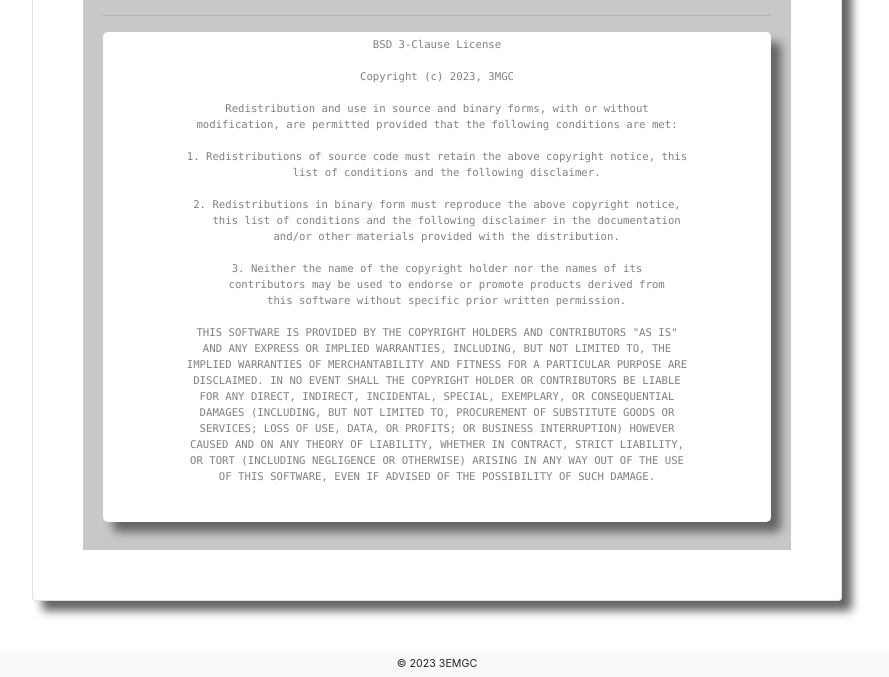
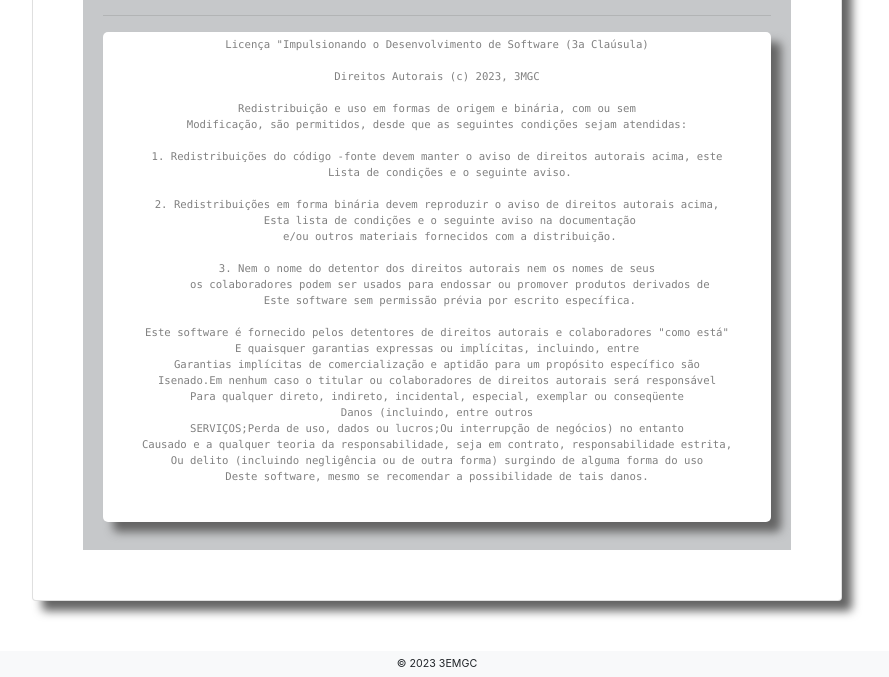
Before and after one commit to Nurul-GC/angosafe, a Flask app: page /about/ in a window 1280 px wide. Shown: the part 2095-2772 px from the top of the page, without its empty margins (203-1092 px from the left). Run offline with Flask 3, Linux system fonts and the light colour scheme; some libraries are stand-ins or nearby versions.

Commit message:
update app/templates/*

```diff
--- a/app/templates/sobre.html
+++ b/app/templates/sobre.html
@@ -56,34 +56,34 @@
         <img src="{{ url_for('static', filename='img/license-BSD3.svg') }}" alt="license-icon" title="Software licenciado sob a licença 'Impulsionando o Desenvolvimento de Software(Boost Software Development) - 3ª clausula' ">
         <hr>
         <pre class="json">
-BSD 3-Clause License
+Licença "Impulsionando o Desenvolvimento de Software (3a Claúsula)
 
-Copyright (c) 2023, 3MGC
+Direitos Autorais (c) 2023, 3MGC
 
-Redistribution and use in source and binary forms, with or without
-modification, are permitted provided that the following conditions are met:
+Redistribuição e uso em formas de origem e binária, com ou sem
+Modificação, são permitidos, desde que as seguintes condições sejam atendidas:
 
-1. Redistributions of source code must retain the above copyright notice, this
-   list of conditions and the following disclaimer.
+1. Redistribuições do código -fonte devem manter o aviso de direitos autorais acima, este
+    Lista de condições e o seguinte aviso.
 
-2. Redistributions in binary form must reproduce the above copyright notice,
-   this list of conditions and the following disclaimer in the documentation
-   and/or other materials provided with the distribution.
+2. Redistribuições em forma binária devem reproduzir o aviso de direitos autorais acima,
+    Esta lista de condições e o seguinte aviso na documentação
+    e/ou outros materiais fornecidos com a distribuição.
 
-3. Neither the name of the copyright holder nor the names of its
-   contributors may be used to endorse or promote products derived from
-   this software without specific prior written permission.
+3. Nem o nome do detentor dos direitos autorais nem os nomes de seus
+    os colaboradores podem ser usados para endossar ou promover produtos derivados de
+    Este software sem permissão prévia por escrito específica.
 
-THIS SOFTWARE IS PROVIDED BY THE COPYRIGHT HOLDERS AND CONTRIBUTORS "AS IS"
-AND ANY EXPRESS OR IMPLIED WARRANTIES, INCLUDING, BUT NOT LIMITED TO, THE
-IMPLIED WARRANTIES OF MERCHANTABILITY AND FITNESS FOR A PARTICULAR PURPOSE ARE
-DISCLAIMED. IN NO EVENT SHALL THE COPYRIGHT HOLDER OR CONTRIBUTORS BE LIABLE
-FOR ANY DIRECT, INDIRECT, INCIDENTAL, SPECIAL, EXEMPLARY, OR CONSEQUENTIAL
-DAMAGES (INCLUDING, BUT NOT LIMITED TO, PROCUREMENT OF SUBSTITUTE GOODS OR
-SERVICES; LOSS OF USE, DATA, OR PROFITS; OR BUSINESS INTERRUPTION) HOWEVER
-CAUSED AND ON ANY THEORY OF LIABILITY, WHETHER IN CONTRACT, STRICT LIABILITY,
-OR TORT (INCLUDING NEGLIGENCE OR OTHERWISE) ARISING IN ANY WAY OUT OF THE USE
-OF THIS SOFTWARE, EVEN IF ADVISED OF THE POSSIBILITY OF SUCH DAMAGE.
+Este software é fornecido pelos detentores de direitos autorais e colaboradores "como está"
+E quaisquer garantias expressas ou implícitas, incluindo, entre
+Garantias implícitas de comercialização e aptidão para um propósito específico são
+Isenado.Em nenhum caso o titular ou colaboradores de direitos autorais será responsável
+Para qualquer direto, indireto, incidental, especial, exemplar ou conseqüente
+Danos (incluindo, entre outros
+SERVIÇOS;Perda de uso, dados ou lucros;Ou interrupção de negócios) no entanto
+Causado e a qualquer teoria da responsabilidade, seja em contrato, responsabilidade estrita,
+Ou delito (incluindo negligência ou de outra forma) surgindo de alguma forma do uso
+Deste software, mesmo se recomendar a possibilidade de tais danos.
 
         </pre>
       </div>
```
